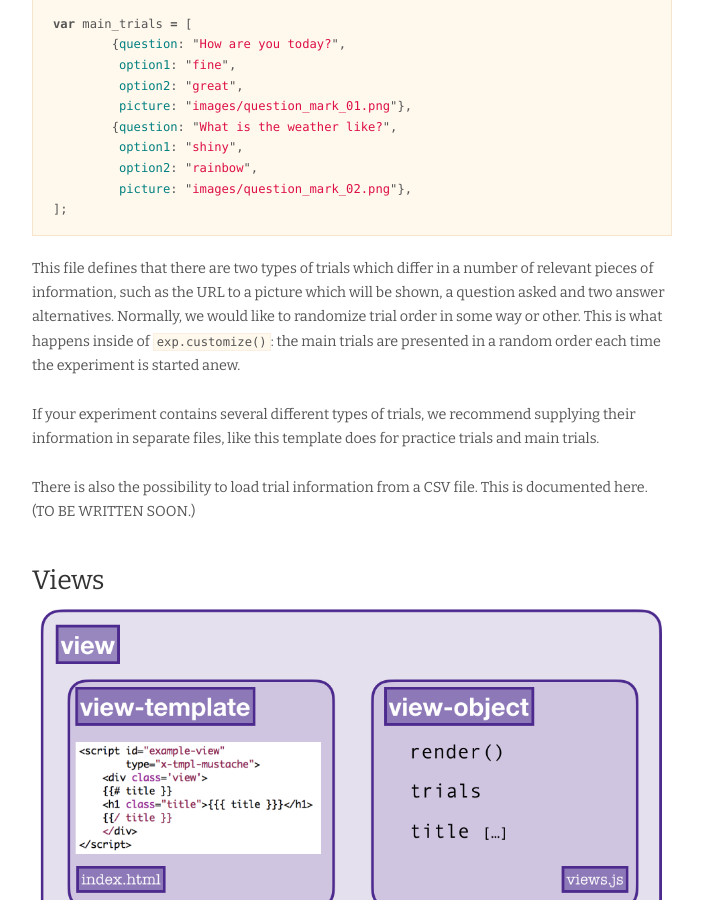
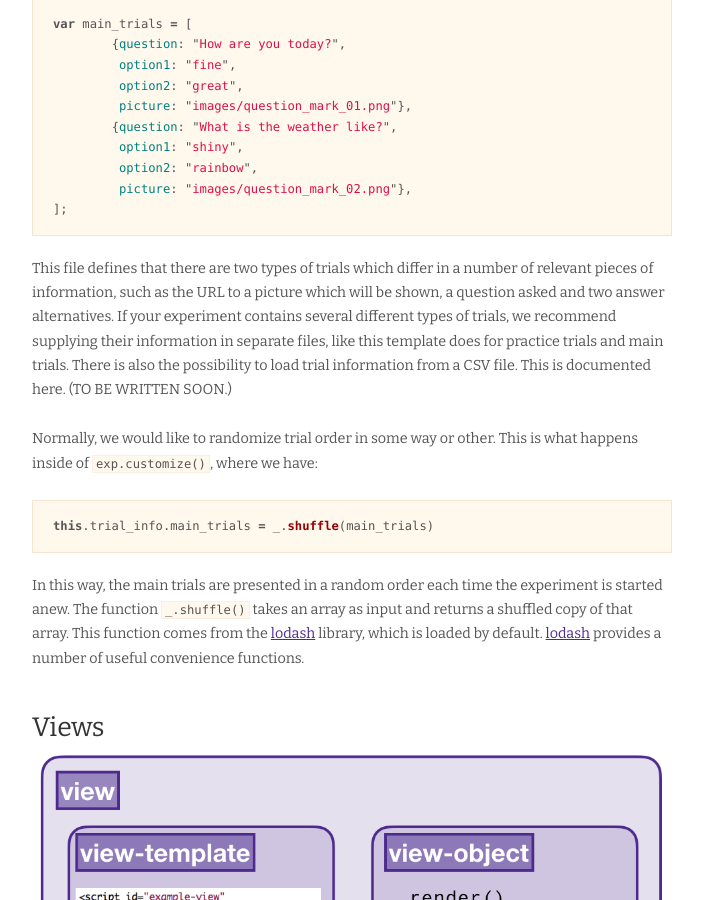
Before and after one commit to magpie-ea/magpie-site, a Jekyll site: the page built from getting-started/experiments.markdown, in a window 1280 px wide and 900 px high, scrolled down 3238 px. Shown: the whole window, without its empty margins (138-841 px from the left). Built offline with Jekyll 4.4.1, drawn with Linux system fonts in a browser that asks for light colours; nearby versions of some CDN libraries.

Commit message:
polished section on randomization

````diff
--- a/getting-started/experiments.markdown
+++ b/getting-started/experiments.markdown
@@ -81,9 +81,9 @@ exp.customize = function() {
                      thanks];
 
     // prepare information about trials (procedure)
-	// randomize main trial order, but keep practice trial order fixed
+    // randomize main trial order, but keep practice trial order fixed
     this.trial_info.main_trials = _.shuffle(main_trials)
-	this.trial_info.practice_trials = practice_trials
+    this.trial_info.practice_trials = practice_trials
 
 };
 ```
@@ -107,11 +107,16 @@ var main_trials = [
 ];
 ```
 
-This file defines that there are two types of trials which differ in a number of relevant pieces of information, such as the URL to a picture which will be shown, a question asked and two answer alternatives. Normally, we would like to randomize trial order in some way or other. This is what happens inside of `exp.customize()`: the main trials are presented in a random order each time the experiment is started anew.
+This file defines that there are two types of trials which differ in a number of relevant pieces of information, such as the URL to a picture which will be shown, a question asked and two answer alternatives. If your experiment contains several different types of trials, we recommend supplying their information in separate files, like this template does for practice trials and main trials. There is also the possibility to load trial information from a CSV file. This is documented here. (TO BE WRITTEN SOON.)
 
-If your experiment contains several different types of trials, we recommend supplying their information in separate files, like this template does for practice trials and main trials.
+Normally, we would like to randomize trial order in some way or other. This is what happens inside of `exp.customize()`, where we have:
 
-There is also the possibility to load trial information from a CSV file. This is documented here. (TO BE WRITTEN SOON.)
+```javascript
+this.trial_info.main_trials = _.shuffle(main_trials)
+```
+
+In this way, the main trials are presented in a random order each time the experiment is started anew. The function `_.shuffle()` takes an array as input and returns a shuffled copy of that array. This function comes from the [lodash](https://lodash.com/) library, which is loaded by default. [lodash](https://lodash.com/) provides a number of useful convenience functions.
+
 
 ## Views
 
````
